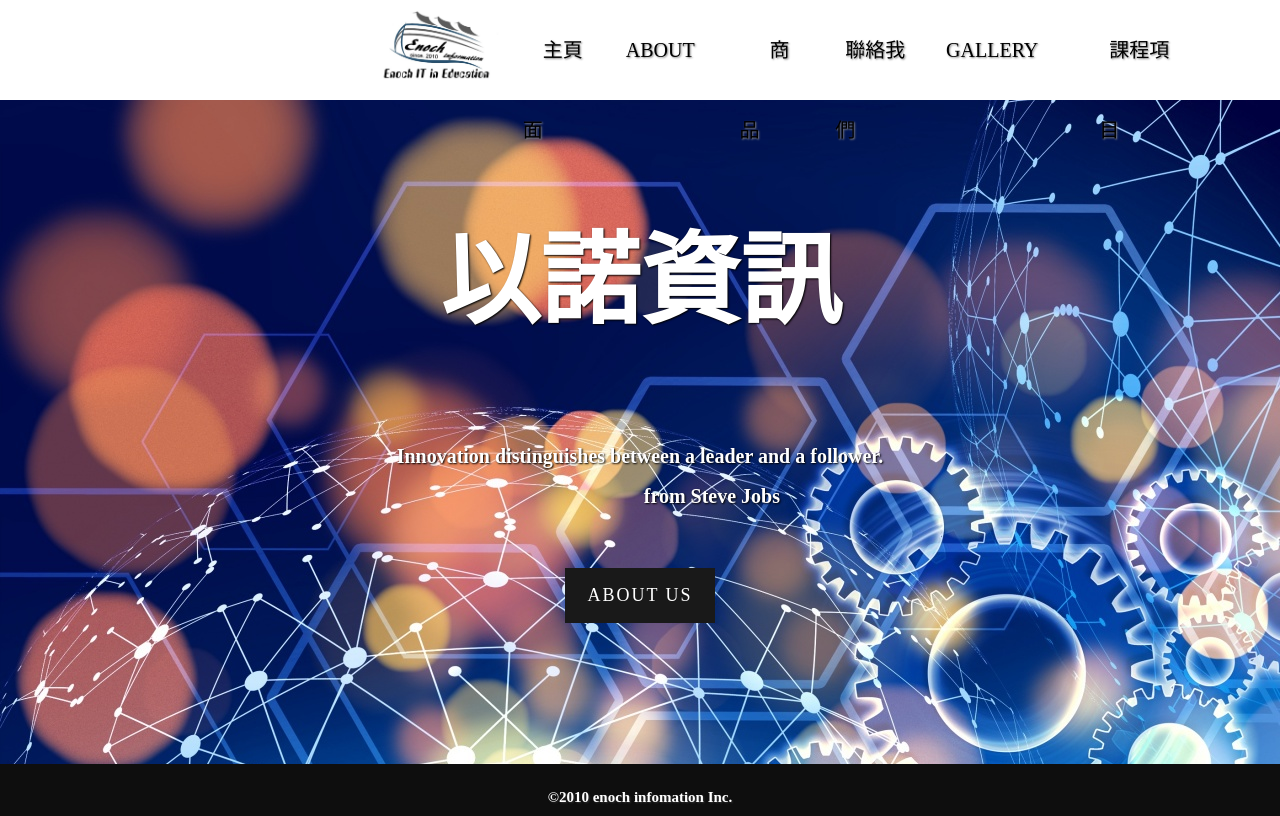
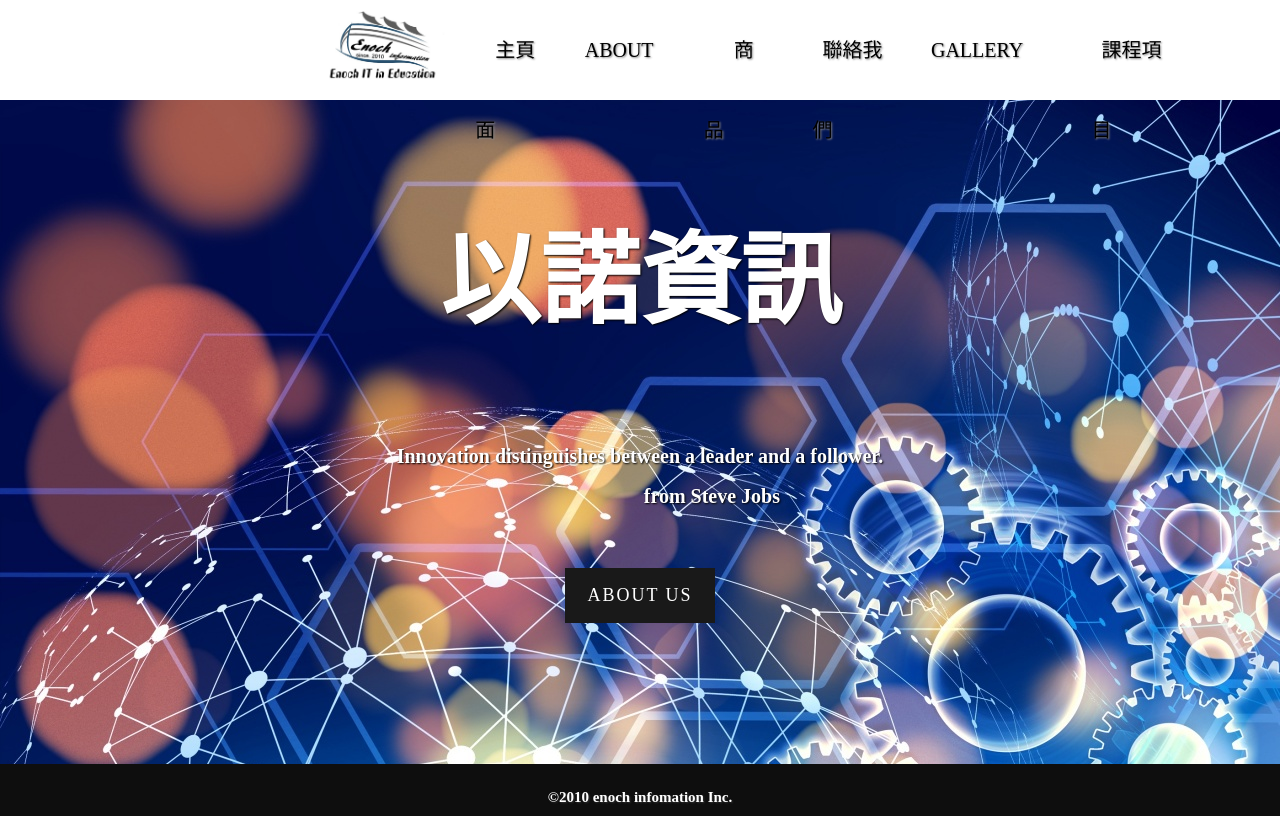
Before and after one commit to White-Sun-ni/enoch, a plain HTML site: page index.html in a window 1280 px wide. Drawn offline with nearby package versions, Linux system fonts and the light colour scheme; a web font is replaced by a local one.

Commit message:
Update index.css

```diff
--- a/index.css
+++ b/index.css
@@ -35,7 +35,7 @@ nav.black{
 nav .logo{
     color: white;
     padding: 0px;
-    padding-left: 25%;
+    padding-left: 20%;
     width: 130px;
     height: 70px;
     float: left;
```
